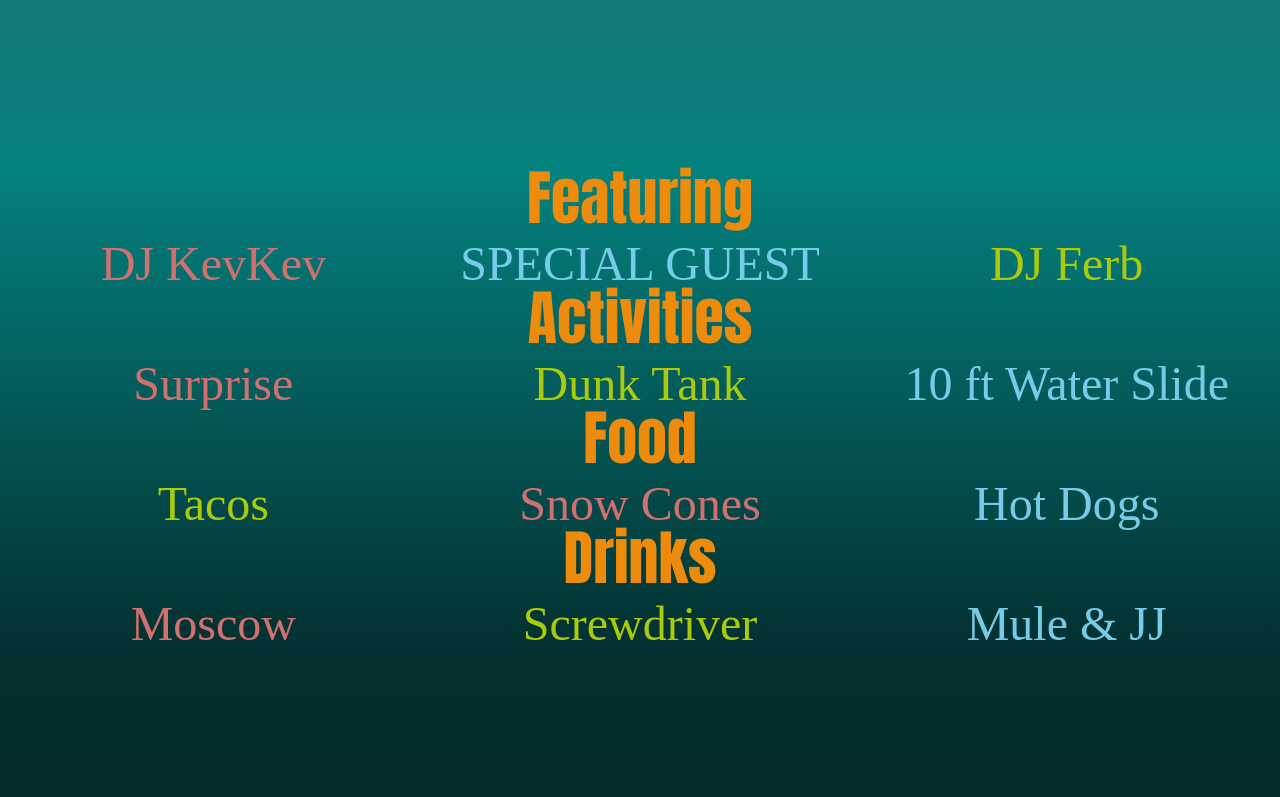
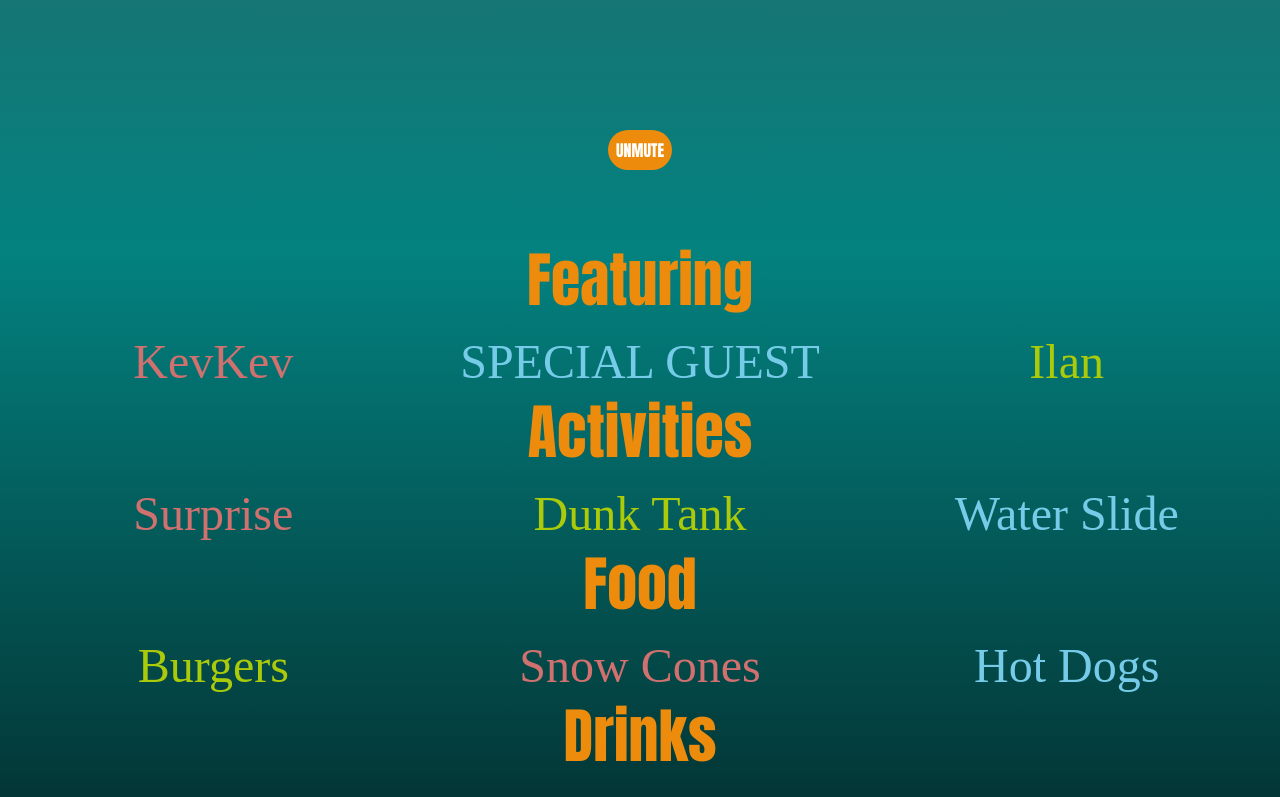
Before and after one commit to houstongunter/kappapalooza1, a React (Vite) app: page / in a window 1280 px wide. Shown: the part 1600-2397 px from the top of the page. Built offline with nearby package versions, Linux system fonts and the light colour scheme; a web font is replaced by a local one.

Commit message:
put button back

```diff
--- a/src/components/Information.jsx
+++ b/src/components/Information.jsx
@@ -37,17 +37,17 @@ const Section = ({ title, content }) => {
 };
 
 const DJs = [
-  { name: "DJ KevKev", color: "text-kappa-pinkish", duration: 1.5 },
+  { name: "KevKev", color: "text-kappa-pinkish", duration: 1.5 },
   { name: "SPECIAL GUEST", color: "text-kappa-lightcyan", duration: 0.3 },
-  { name: "DJ Ferb", color: "text-kappa-lime", duration: 1.2 },
+  { name: "Ilan", color: "text-kappa-lime", duration: 1.2 },
 ];
 const activities = [
   { name: "Surprise", color: "text-kappa-pinkish", duration: 0.3 },
   { name: "Dunk Tank", color: "text-kappa-lime", duration: 1.3 },
-  { name: "10 ft Water Slide", color: "text-kappa-lightcyan", duration: 0.4 },
+  { name: "Water Slide", color: "text-kappa-lightcyan", duration: 0.4 },
 ];
 const food = [
-  { name: "Tacos", color: "text-kappa-lime", duration: 1 },
+  { name: "Burgers", color: "text-kappa-lime", duration: 1 },
   { name: "Snow Cones", color: "text-kappa-pinkish", duration: 0.7 },
   { name: "Hot Dogs", color: "text-kappa-lightcyan", duration: 1.1 },
 ];
@@ -59,7 +59,7 @@ const drinks = [
 
 const Information = () => {
   return (
-    <div className="h-fit flex flex-col bg-gradient-to-b from-kappa-bluethree to-kappa-bluefour shadow-none justify-evenly">
+    <div className="h-fit flex flex-col bg-gradient-to-b from-kappa-bluethree to-kappa-bluefour shadow-none justify-evenly gap-y-4">
       <Section title="Featuring" content={DJs} />
       <Section title="Activities" content={activities} />
       <Section title="Food" content={food} />
--- a/src/components/Video.jsx
+++ b/src/components/Video.jsx
@@ -25,15 +25,15 @@ const Video = () => {
       >
         <motion.video
           style={{ scale }}
-          className="flex justify-center items-center rounded-lg object-cover md:h-1/5 md:w-1/5"
+          className="flex justify-center items-center rounded-lg object-cover md:h-1/5 md:w-1/4 border-4 mb-2"
           autoPlay
           muted={isMuted}
           playsInline
           loop
-          onClick={handleUnmute}
           >
           <source src="/frfr.mp4" />
         </motion.video>
+        <button className="text-white rounded-full p-2 bg-kappa-orangeyellow" onClick={handleUnmute}>UNMUTE</button>
       </motion.div>
     </div>
   );
```
